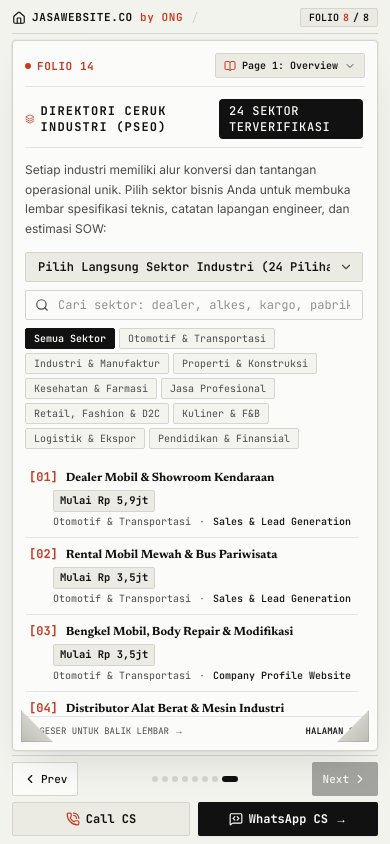
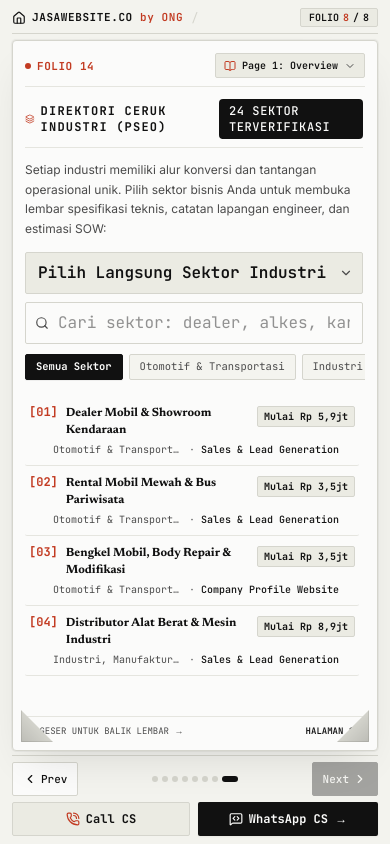
Before and after one commit to ongkipro/jasawebsite, a Next.js app: page /folio/colophon in a window 390 px wide. Built offline with nearby package versions, Linux system fonts and the light colour scheme.

Commit message:
fix(mobile): prevent search auto-zoom, refine sector list filter, and balance toc folio 05 layout

```diff
--- a/src/components/sheets/NicheCatalogSheet.tsx
+++ b/src/components/sheets/NicheCatalogSheet.tsx
@@ -90,7 +90,7 @@ export function NicheCatalogSheet() {
               }
             }}
             defaultValue=""
-            className="w-full appearance-none px-3 py-1.5 bg-[#ebebe3] hover:bg-[#d5d5cd] border border-[#d5d5cd] rounded-xs font-mono text-xs text-[#111111] font-semibold transition-colors cursor-pointer focus:outline-none focus:border-[#111111] pr-8"
+            className="w-full appearance-none px-3 py-2 sm:py-1.5 bg-[#ebebe3] hover:bg-[#d5d5cd] border border-[#d5d5cd] rounded-xs font-mono text-base sm:text-xs text-[#111111] font-semibold transition-colors cursor-pointer focus:outline-none focus:border-[#111111] pr-8"
           >
             <option value="" disabled>
               Pilih Langsung Sektor Industri ({nichesData.length} Pilihan)...
@@ -112,7 +112,7 @@ export function NicheCatalogSheet() {
             value={searchQuery}
             onChange={(e) => setSearchQuery(e.target.value)}
             placeholder="Cari sektor: dealer, alkes, kargo, pabrik, katering, hukum..."
-            className="w-full pl-8 pr-3 py-1.5 bg-[#fbfbfa] border border-[#d5d5cd] rounded-xs text-xs font-mono text-[#111111] placeholder:text-[#4b4b4b]/60 focus:outline-none focus:border-[#111111]"
+            className="w-full pl-8 pr-3 py-2 sm:py-1.5 bg-[#fbfbfa] border border-[#d5d5cd] rounded-xs text-base sm:text-xs font-mono text-[#111111] placeholder:text-[#4b4b4b]/60 focus:outline-none focus:border-[#111111]"
           />
           {searchQuery && (
             <button
@@ -125,18 +125,18 @@ export function NicheCatalogSheet() {
           )}
         </div>
 
-        {/* Category Filter Pills (Wrapping Vertically - Tanpa Horizontal Scroll) */}
-        <div className="flex flex-wrap items-center gap-1 font-mono text-[10px]">
+        {/* Category Filter Pills (Horizontal scroll on mobile, wrap on desktop) */}
+        <div className="flex items-center gap-1.5 overflow-x-auto pb-1 pt-0.5 no-scrollbar sm:flex-wrap font-mono text-[10.5px] sm:text-[10px] -mx-0.5 px-0.5">
           {CATEGORIES.map((cat) => (
             <button
               key={cat}
               type="button"
               onClick={() => setSelectedCategory(cat)}
               className={cn(
-                'px-2 py-0.5 rounded-xs transition-colors cursor-pointer border',
+                'shrink-0 whitespace-nowrap px-2.5 py-1 sm:py-0.5 rounded-xs transition-colors cursor-pointer border',
                 selectedCategory === cat
-                  ? 'bg-[#111111] text-[#fbfbfa] border-[#111111] font-semibold'
-                  : 'bg-[#f4f4ef] text-[#4b4b4b] hover:text-[#111111] border-[#d5d5cd]'
+                  ? 'bg-[#111111] text-[#fbfbfa] border-[#111111] font-bold shadow-2xs'
+                  : 'bg-[#f4f4ef] text-[#4b4b4b] hover:text-[#111111] hover:bg-[#ebebe3] border-[#d5d5cd]'
               )}
             >
               {cat}
@@ -145,7 +145,7 @@ export function NicheCatalogSheet() {
         </div>
       </div>
 
-      {/* Directory Open Ledger List - Alur Vertikal Murni (Tanpa Box Kaku & Tanpa Scroll Kanan Kiri) */}
+      {/* Directory Open Ledger List - Alur Vertikal Murni yang Rapi & Presisi */}
       <div
         className="divide-y divide-[#e5e5df] max-h-[290px] sm:max-h-[330px] lg:max-h-[360px] overflow-y-auto paper-scrollbar overscroll-contain pr-1"
         style={{ touchAction: 'pan-y' }}
@@ -155,29 +155,29 @@ export function NicheCatalogSheet() {
             <Link
               key={niche.id}
               href={`/folio/niche-${niche.slug}`}
-              className="py-2 sm:py-2.5 px-1 hover:bg-[#f5f5ee] transition-colors rounded-xs group block space-y-0.5"
+              className="py-2 px-1 sm:py-2.5 hover:bg-[#f5f5ee] active:bg-[#ebebe3] transition-colors rounded-xs group block space-y-1"
             >
-              <div className="flex flex-col sm:flex-row sm:items-baseline justify-between gap-1 sm:gap-2">
-                <div className="flex items-baseline gap-2 min-w-0">
+              <div className="flex items-start justify-between gap-2">
+                <div className="flex items-baseline gap-2 min-w-0 flex-1">
                   <span className="text-[#c23b22] font-mono text-xs font-bold shrink-0">
                     [{idx + 1 < 10 ? `0${idx + 1}` : idx + 1}]
                   </span>
-                  <span className="font-serif text-xs sm:text-sm font-bold text-[#111111] group-hover:text-[#c23b22] transition-colors break-words">
+                  <span className="font-serif text-xs sm:text-sm font-bold text-[#111111] group-hover:text-[#c23b22] transition-colors leading-snug break-words">
                     {niche.industryName}
                   </span>
                 </div>
-                <div className="flex items-center gap-1.5 shrink-0 self-start sm:self-auto pl-6 sm:pl-0">
-                  <span className="font-mono text-[10.5px] font-bold text-[#111111] bg-[#ebebe3] group-hover:bg-[#d5d5cd] px-1.5 py-0.5 rounded-xs border border-[#d5d5cd] transition-colors">
+                <div className="flex items-center gap-1 shrink-0 pt-0.5">
+                  <span className="font-mono text-[10px] sm:text-[10.5px] font-bold text-[#111111] bg-[#ebebe3] group-hover:bg-[#d5d5cd] px-1.5 py-0.5 rounded-xs border border-[#d5d5cd] transition-colors whitespace-nowrap">
                     Mulai {niche.startingPrice}
                   </span>
                   <ArrowRight className="w-3 h-3 text-[#c23b22] opacity-0 group-hover:opacity-100 transition-opacity hidden sm:inline shrink-0" />
                 </div>
               </div>
 
-              <div className="flex flex-wrap items-center gap-x-2 gap-y-0.5 text-[10px] font-mono text-[#666666] pl-6">
-                <span className="text-[#4b4b4b]">{niche.category}</span>
-                <span>·</span>
-                <span className="text-[#111111] font-medium">{niche.recommendedPillar}</span>
+              <div className="flex items-center gap-1.5 text-[10px] font-mono text-[#666666] pl-6 sm:pl-7">
+                <span className="text-[#4b4b4b] truncate max-w-[130px] sm:max-w-none">{niche.category}</span>
+                <span className="shrink-0">·</span>
+                <span className="text-[#111111] font-medium truncate max-w-[160px] sm:max-w-none">{niche.recommendedPillar}</span>
               </div>
             </Link>
           ))
--- a/src/components/sheets/TocSheet.tsx
+++ b/src/components/sheets/TocSheet.tsx
@@ -32,28 +32,28 @@ export function TocSheet() {
                   : 'border-transparent hover:border-[#d5d5cd] hover:bg-[#f4f4ef]'
               )}
             >
-              <div className="flex items-baseline justify-between gap-2">
-                <div className="flex items-center gap-2">
-                  <span className="text-[#c23b22] font-bold group-hover:translate-x-0.5 transition-transform">
+              <div className="flex items-start justify-between gap-2">
+                <div className="flex flex-wrap items-center gap-x-2 gap-y-1 min-w-0 flex-1">
+                  <span className="text-[#c23b22] font-mono text-xs font-bold shrink-0 group-hover:translate-x-0.5 transition-transform">
                     ( 0{index + 1} )
                   </span>
-                  <span className="font-serif text-sm font-bold text-[#111111] group-hover:text-[#c23b22] transition-colors">
+                  <span className="font-serif text-xs sm:text-sm font-bold text-[#111111] group-hover:text-[#c23b22] transition-colors leading-snug">
                     {folio.title}
                   </span>
                   {isPortfolio && (
-                    <span className="px-1.5 py-0.5 bg-[#c23b22] text-[#fbfbfa] text-[9px] font-mono font-bold rounded-xs shrink-0">
+                    <span className="px-1.5 py-0.5 bg-[#c23b22] text-[#fbfbfa] text-[9px] font-mono font-bold rounded-xs shrink-0 tracking-wider">
                       BUKTI KARYA
                     </span>
                   )}
                 </div>
-                <div className="flex items-center gap-1 text-[#4b4b4b] text-[10px]">
-                  <span className="hidden sm:inline">
+                <div className="flex items-center gap-1 text-[#4b4b4b] text-[10px] font-mono shrink-0 pt-0.5">
+                  <span className="text-[9.5px] sm:text-[10px] text-[#666666] tracking-tight">
                     {folio.leftFolioNumber}–{folio.rightFolioNumber}
                   </span>
-                  <ArrowRight className="w-3 h-3 text-[#d5d5cd] group-hover:text-[#c23b22] group-hover:translate-x-0.5 transition-all" />
+                  <ArrowRight className="w-3 h-3 text-[#d5d5cd] group-hover:text-[#c23b22] group-hover:translate-x-0.5 transition-all shrink-0" />
                 </div>
               </div>
-              <p className="font-sans text-[11px] text-[#4b4b4b] mt-0.5 line-clamp-1 group-hover:text-[#111111] transition-colors">
+              <p className="font-sans text-[11px] text-[#4b4b4b] mt-1 line-clamp-2 sm:line-clamp-1 group-hover:text-[#111111] transition-colors leading-relaxed">
                 {folio.description}
               </p>
             </Link>
```
